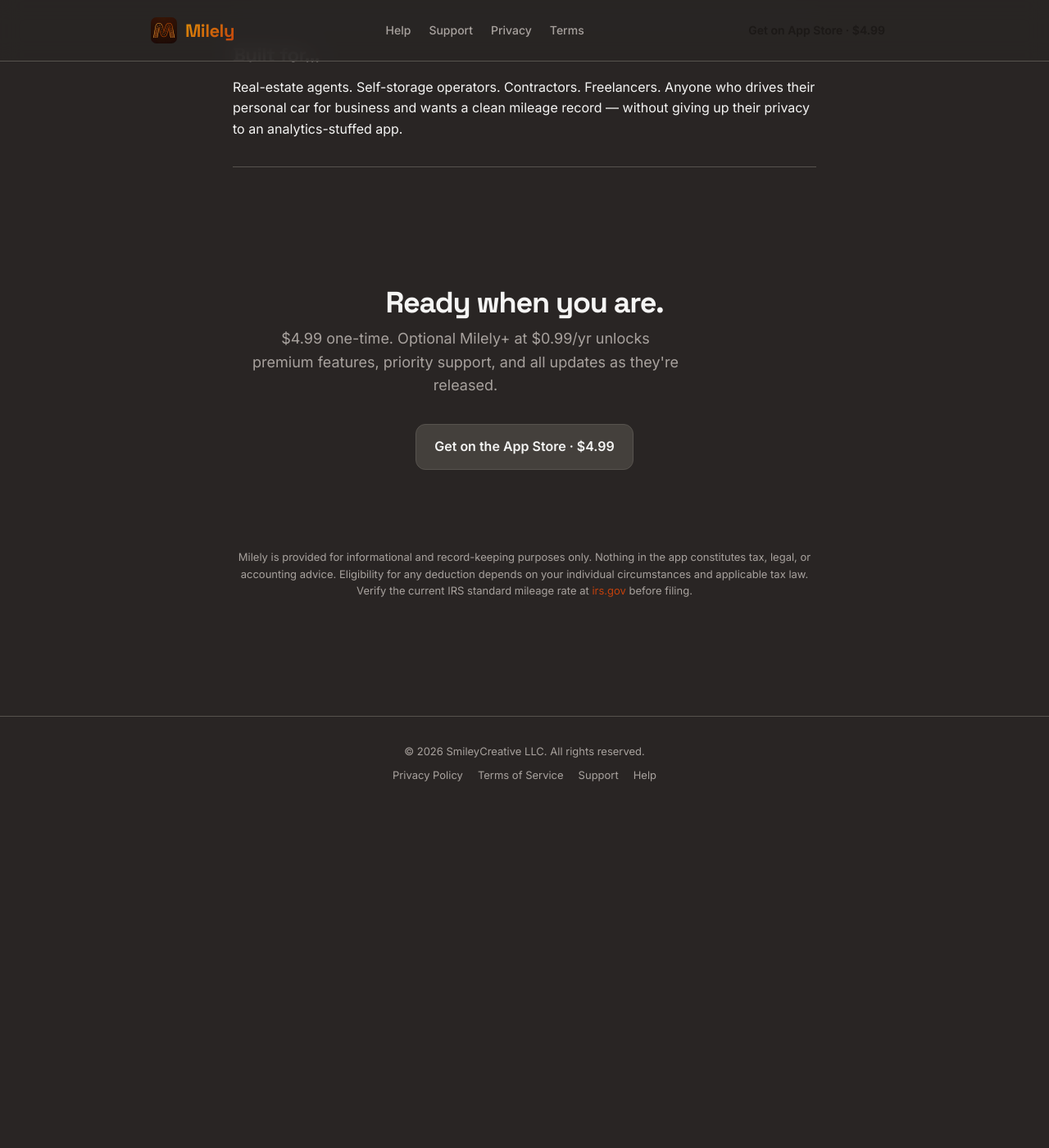
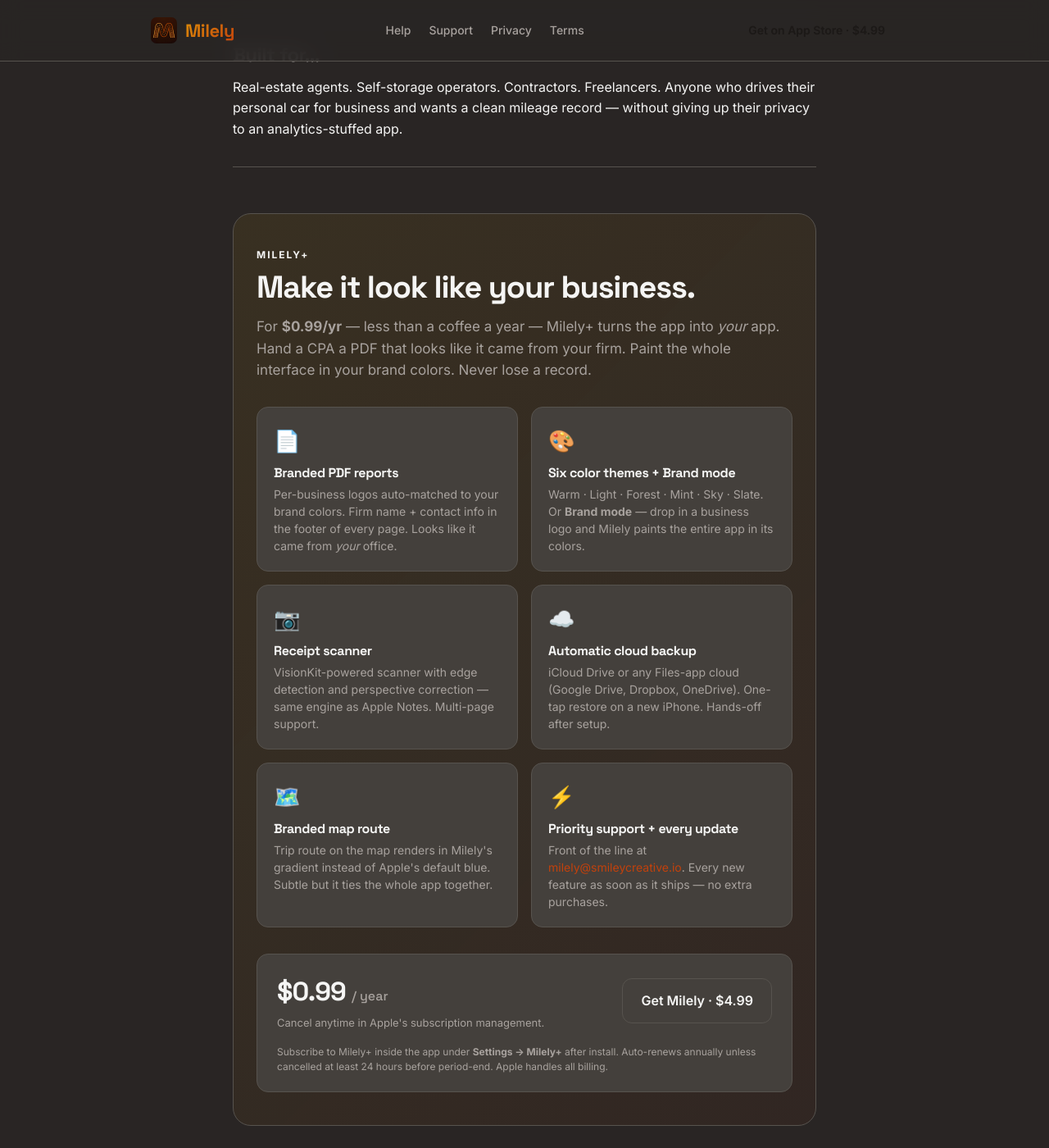
Before and after one commit to gregphuh/gregphuh.github.io, a Jekyll site: the page built from index.html, in a window 1280 px wide and 1400 px high, scrolled down 1747 px. Shown: the whole window at 82% size. Built offline with Jekyll 4.4.1, drawn with Linux system fonts in a browser that asks for light colours; before the commit the page ends 2735 px from its top, so only the background shows below that.

Commit message:
Add dedicated Milely+ showcase section to homepage
A six-card grid (Branded reports, Themes + Brand mode, Receipt scanner,
Cloud backup, Branded map route, Priority support) above the bottom CTA.
Each card explains the value, not just the feature. Pricing block reuses
the brand gradient and pairs $0.99/yr with the App Store CTA.

Co-Authored-By: Claude Opus 4.7 (1M context) <noreply@anthropic.com>

```diff
--- a/_layouts/default.html
+++ b/_layouts/default.html
@@ -260,6 +260,103 @@
     color: var(--muted);
   }
 
+  /* Plus showcase section */
+  .plus-section {
+    margin: 56px 0 24px;
+    padding: 40px 28px;
+    background: linear-gradient(135deg, rgba(234, 179, 8, 0.08), rgba(194, 65, 12, 0.05));
+    border: 1px solid var(--border);
+    border-radius: 22px;
+    position: relative;
+    overflow: hidden;
+  }
+  .plus-eyebrow {
+    font-size: 12px;
+    font-weight: 700;
+    letter-spacing: 2px;
+    color: var(--brand-yellow);
+    margin-bottom: 8px;
+  }
+  .plus-title {
+    font-family: 'Space Grotesk', sans-serif;
+    font-weight: 700;
+    letter-spacing: -1.2px;
+    font-size: 38px;
+    margin: 0 0 12px;
+    color: var(--text);
+  }
+  .plus-sub {
+    color: var(--muted);
+    font-size: 17px;
+    line-height: 1.55;
+    max-width: 640px;
+    margin: 0 0 32px;
+  }
+  .plus-grid {
+    display: grid;
+    grid-template-columns: repeat(auto-fit, minmax(260px, 1fr));
+    gap: 16px;
+    margin-bottom: 32px;
+  }
+  .plus-card {
+    background: var(--surface);
+    border: 1px solid var(--border);
+    border-radius: 14px;
+    padding: 20px;
+  }
+  .plus-card .plus-icon {
+    font-size: 26px;
+    margin-bottom: 8px;
+  }
+  .plus-card h3 {
+    font-size: 16px;
+    margin: 0 0 6px;
+    color: var(--text);
+  }
+  .plus-card p {
+    font-size: 14px;
+    color: var(--muted);
+    margin: 0;
+    line-height: 1.5;
+  }
+  .plus-pricing {
+    background: var(--surface);
+    border: 1px solid var(--border);
+    border-radius: 14px;
+    padding: 20px 24px;
+  }
+  .plus-price-row {
+    display: flex;
+    align-items: center;
+    justify-content: space-between;
+    gap: 18px;
+    flex-wrap: wrap;
+  }
+  .plus-price-amount {
+    font-family: 'Space Grotesk', sans-serif;
+    font-weight: 700;
+    font-size: 32px;
+    letter-spacing: -1px;
+    color: var(--text);
+  }
+  .plus-price-amount span {
+    font-size: 16px;
+    color: var(--muted);
+    font-weight: 500;
+    letter-spacing: 0;
+  }
+  .plus-price-detail {
+    font-size: 13px;
+    color: var(--muted);
+    margin-top: 2px;
+  }
+  .plus-fineprint {
+    font-size: 12px;
+    color: var(--muted);
+    margin: 16px 0 0;
+    line-height: 1.55;
+  }
+
   /* Sticky header CTA */
   .header-cta {
     background: linear-gradient(135deg, var(--brand-yellow), var(--brand-orange));
--- a/index.html
+++ b/index.html
@@ -66,6 +66,58 @@ description: Track mileage for business deductions. On-device, private, no subsc
 
 <hr/>
 
+<section class="plus-section">
+  <div class="plus-eyebrow">MILELY+</div>
+  <h2 class="plus-title">Make it look like your business.</h2>
+  <p class="plus-sub">For <strong>$0.99/yr</strong> — less than a coffee a year — Milely+ turns the app into <em>your</em> app. Hand a CPA a PDF that looks like it came from your firm. Paint the whole interface in your brand colors. Never lose a record.</p>
+
+  <div class="plus-grid">
+    <div class="plus-card">
+      <div class="plus-icon">📄</div>
+      <h3>Branded PDF reports</h3>
+      <p>Per-business logos auto-matched to your brand colors. Firm name + contact info in the footer of every page. Looks like it came from <em>your</em> office.</p>
+    </div>
+    <div class="plus-card">
+      <div class="plus-icon">🎨</div>
+      <h3>Six color themes + Brand mode</h3>
+      <p>Warm · Light · Forest · Mint · Sky · Slate. Or <strong>Brand mode</strong> — drop in a business logo and Milely paints the entire app in its colors.</p>
+    </div>
+    <div class="plus-card">
+      <div class="plus-icon">📷</div>
+      <h3>Receipt scanner</h3>
+      <p>VisionKit-powered scanner with edge detection and perspective correction — same engine as Apple Notes. Multi-page support.</p>
+    </div>
+    <div class="plus-card">
+      <div class="plus-icon">☁️</div>
+      <h3>Automatic cloud backup</h3>
+      <p>iCloud Drive or any Files-app cloud (Google Drive, Dropbox, OneDrive). One-tap restore on a new iPhone. Hands-off after setup.</p>
+    </div>
+    <div class="plus-card">
+      <div class="plus-icon">🗺️</div>
+      <h3>Branded map route</h3>
+      <p>Trip route on the map renders in Milely's gradient instead of Apple's default blue. Subtle but it ties the whole app together.</p>
+    </div>
+    <div class="plus-card">
+      <div class="plus-icon">⚡</div>
+      <h3>Priority support + every update</h3>
+      <p>Front of the line at <a href="mailto:milely@smileycreative.io">milely@smileycreative.io</a>. Every new feature as soon as it ships — no extra purchases.</p>
+    </div>
+  </div>
+
+  <div class="plus-pricing">
+    <div class="plus-price-row">
+      <div>
+        <div class="plus-price-amount">$0.99 <span>/ year</span></div>
+        <div class="plus-price-detail">Cancel anytime in Apple's subscription management.</div>
+      </div>
+      <a class="badge-link" href="https://apps.apple.com/app/milely/idTBD" rel="noopener">Get Milely · $4.99</a>
+    </div>
+    <p class="plus-fineprint">Subscribe to Milely+ inside the app under <strong>Settings → Milely+</strong> after install. Auto-renews annually unless cancelled at least 24 hours before period-end. Apple handles all billing.</p>
+  </div>
+</section>
+
+<hr/>
+
 <section class="hero" style="margin-top: 48px;">
   <h2 style="font-family: 'Space Grotesk', sans-serif; letter-spacing: -1.2px; font-size: 36px; margin-bottom: 8px;">Ready when you are.</h2>
   <p class="tagline" style="font-size: 18px; max-width: 520px;">$4.99 one-time. Optional Milely+ at $0.99/yr unlocks premium features, priority support, and all updates as they're released.</p>
```
